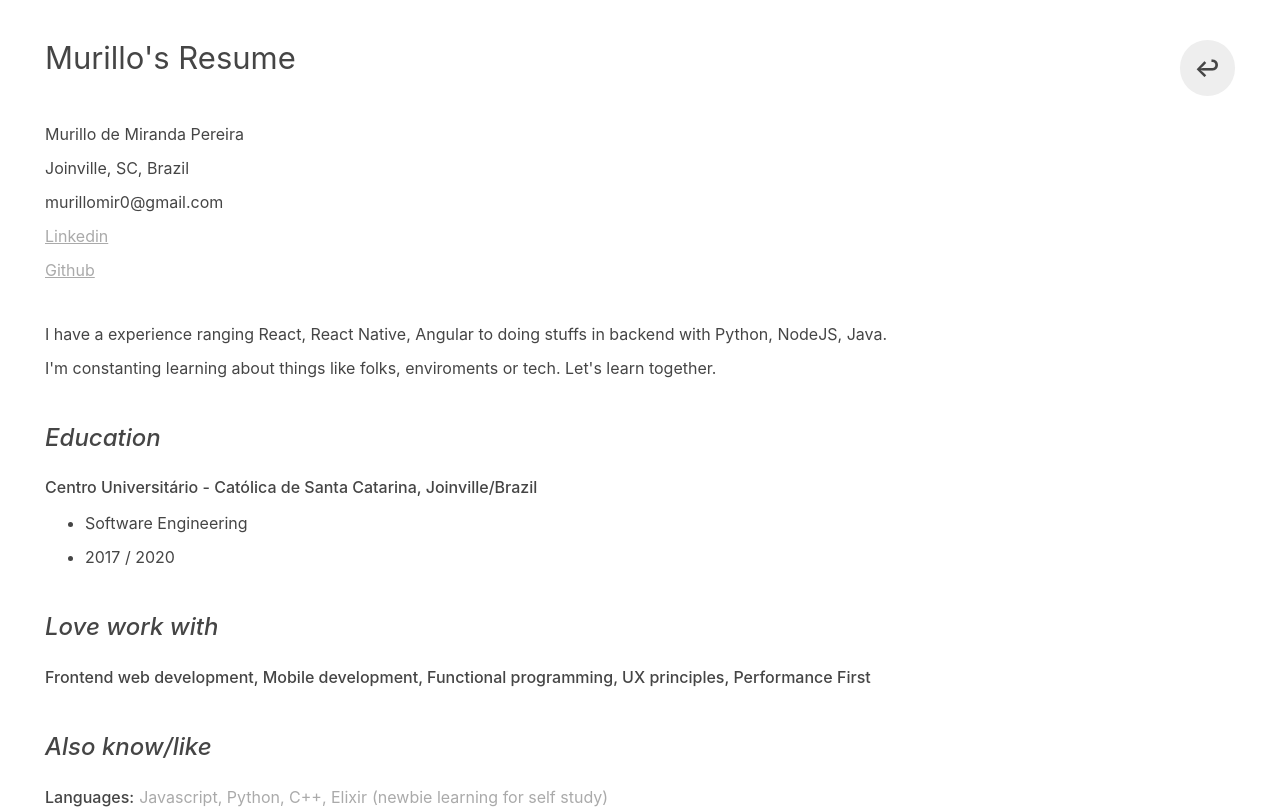
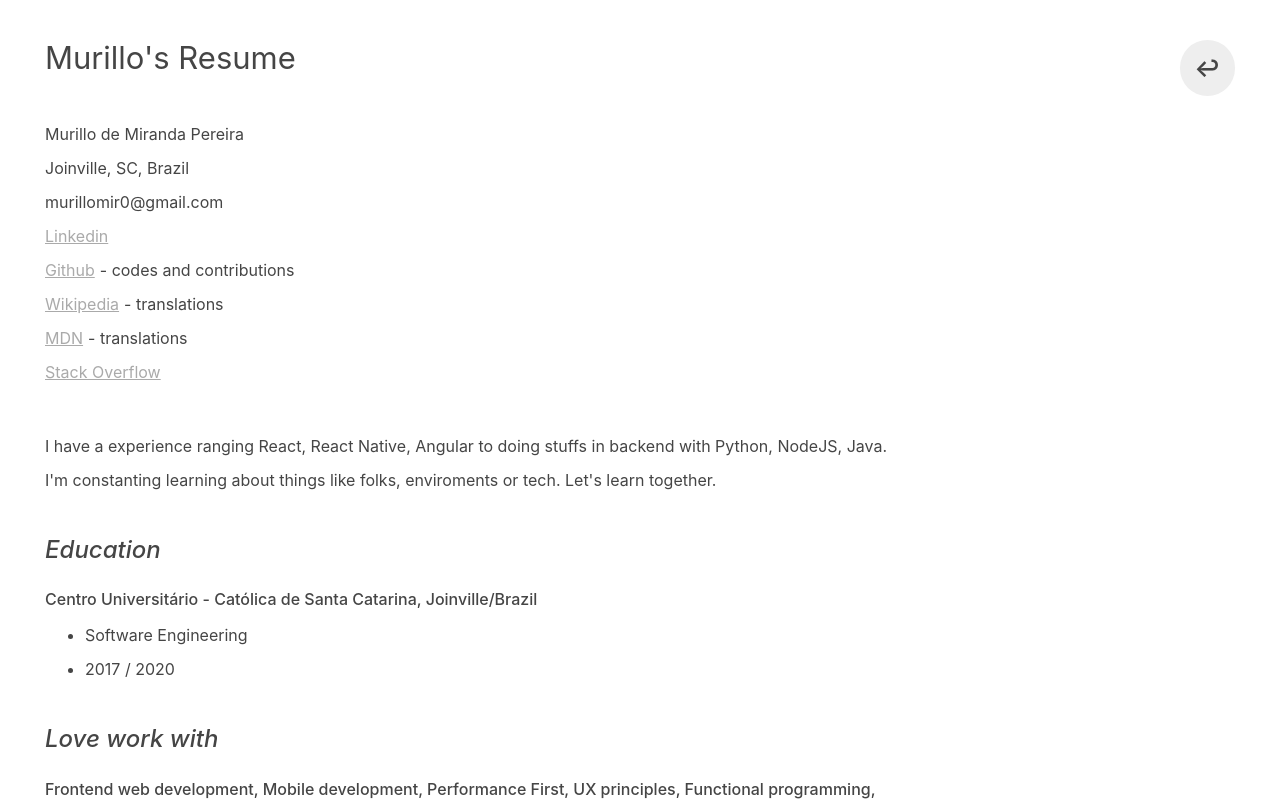
Before and after one commit to murillo94/site, a Next.js app: page /resume in a window 1280 px wide. Shown: the top 809 px of the page. Built offline with nearby package versions, Linux system fonts and the light colour scheme.

Commit message:
Update now, personal infos

```diff
--- a/pages/resume.js
+++ b/pages/resume.js
@@ -12,20 +12,58 @@ export default () => (
         <p>Murillo de Miranda Pereira</p>
         <p>Joinville, SC, Brazil</p>
         <p>murillomir0@gmail.com</p>
+        <div className="link-bio">
+          <div>
             <Link href={'https://www.linkedin.com/in/murillodmiranda/'}>
               <a>Linkedin</a>
             </Link>
+          </div>
+          <div>
             <Link href={'https://github.com/murillo94'}>
               <a>Github</a>
             </Link>
+            <span>- codes and contributions</span>
+          </div>
+          <div>
+            <Link
+              href={
+                'https://en.wikipedia.org/w/index.php?limit=50&title=Special%3AContributions&contribs=user&target=Murillodmiranda&namespace=&tagfilter=&start=&end='
+              }
+            >
+              <a>Wikipedia</a>
+            </Link>
+            <span>- translations</span>
+          </div>
+          <div>
+            <Link
+              href={
+                'https://developer.mozilla.org/pt-BR/profiles/murillodmiranda'
+              }
+            >
+              <a>MDN</a>
+            </Link>
+            <span>- translations</span>
+          </div>
+          <div>
+            <Link
+              href={
+                'https://stackoverflow.com/users/10746566/murillo-de-miranda-pereira'
+              }
+            >
+              <a>Stack Overflow</a>
+            </Link>
+          </div>
+        </div>
       </div>
 
       <div>
         <p>
-          I have a experience ranging React, React Native, Angular to doing stuffs in backend with Python, NodeJS, Java.
+          I have a experience ranging React, React Native, Angular to doing
+          stuffs in backend with Python, NodeJS, Java.
         </p>
         <p>
-          I'm constanting learning about things like folks, enviroments or tech. Let's learn together.
+          I'm constanting learning about things like folks, enviroments or tech.
+          Let's learn together.
         </p>
       </div>
 
@@ -43,7 +81,8 @@ export default () => (
         <div>
           <h2>Love work with</h2>
           <p>
-            Frontend web development, Mobile development, Functional programming, UX principles, Performance First
+            Frontend web development, Mobile development, Performance First, UX
+            principles, Functional programming,
           </p>
         </div>
         <div>
@@ -62,7 +101,8 @@ export default () => (
           <p>
             Frameworks / Libs:
             <span>
-              ReactJS, Nextjs, React Native, ReasonReact, NodeJS, AngularJS, Ionic
+              ReactJS, Nextjs, React Native, ReasonReact, NodeJS, AngularJS,
+              Ionic
             </span>
           </p>
           <p>
@@ -84,7 +124,8 @@ export default () => (
           </p>
           <ul>
             <li>
-              Helping companies to find out where target audience, explore new markets, control the team flow, and sell more
+              Helping companies to find out where target audience, explore new
+              markets, control the team flow, and sell more
             </li>
             <li>2016 / Current</li>
           </ul>
@@ -157,6 +198,15 @@ export default () => (
           margin-bottom: 10px;
         }
 
+        .link-bio div {
+          margin: 0;
+          display: flex;
+        }
+
+        .link-bio span {
+          color: inherit;
+        }
+
         .infos p {
           font-weight: 500;
         }
```
Also changed, not shown: now.json (+2 -33 lines), package.json (+2 -5 lines), 1 other file (tests, documents, lock files or other folders). Lines whose indentation alone changed are shown as unchanged.
